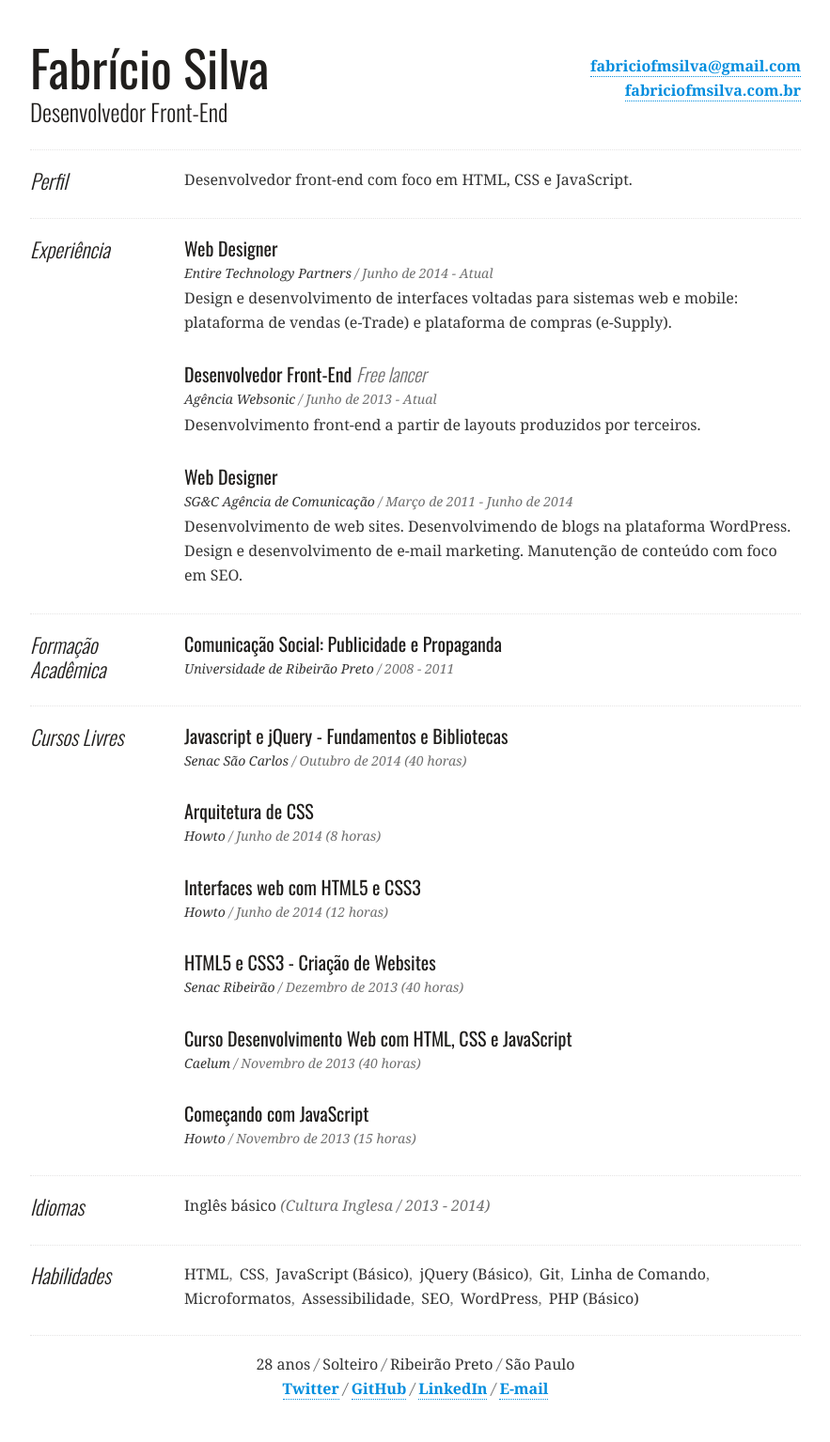
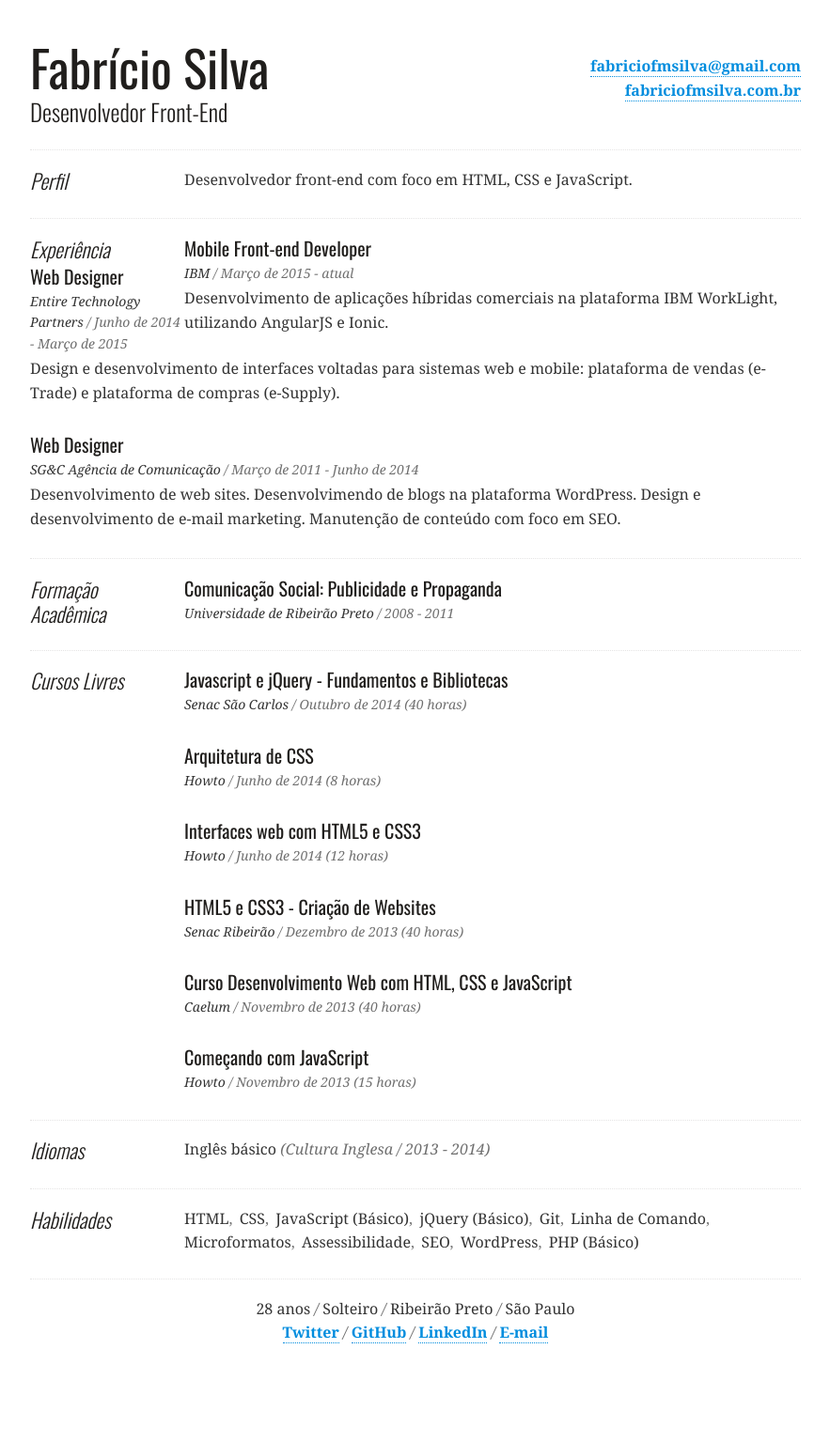
Before and after one commit to fabriciofmsilva/fabriciofmsilva.github.io, a Jekyll site: the page resume/index.html, which Jekyll copies as it is, in a window 1280 px wide. Shown: the whole page at 94% size, without its empty margins (198-1081 px from the left). Built offline with Jekyll 4.4.1, drawn with Linux system fonts in a browser that asks for light colours; after the commit the page ends 1475 px from its top, so only the background shows below that.

Commit message:
Update index.html

```diff
--- a/resume/index.html
+++ b/resume/index.html
@@ -235,14 +235,21 @@ width: 100%;
 
     <div class="content">
       <div class="item" itemprop="worksFor" itemscope itemtype="http://schema.org/Organization">
+        <h3>Mobile Front-end Developer</h3>
+          <p class="local"><em itemprop="name">IBM</em> <i>/ <time datetime="2015-03-02">Março de 2015</time> - atual</i></p>
+          <p itemprop="description">Desenvolvimento de aplicações híbridas comerciais na plataforma IBM WorkLight, utilizando AngularJS e Ionic.</p>
+        </div>
+      </div>
+
+      <div class="item" itemprop="worksFor" itemscope itemtype="http://schema.org/Organization">
         <h3>Web Designer</h3>
-        <p class="local"><em itemprop="name">Entire Technology Partners</em> <i>/ <time datetime="2011-03-01">Junho de 2014</time> - Atual</i></p>
+        <p class="local"><em itemprop="name">Entire Technology Partners</em> <i>/ <time datetime="2011-03-01">Junho de 2014</time> - Março de 2015</i></p>
         <p itemprop="description">Design e desenvolvimento de interfaces voltadas para sistemas web e mobile: plataforma de vendas (e-Trade) e plataforma de compras (e-Supply).</p>
       </div>
 
-      <div class="item" itemprop="worksFor" itemscope itemtype="http://schema.org/Organization">
+      <div class="item" itemprop="worksFor" itemscope itemtype="http://schema.org/Organization" style="display: none;">
         <h3>Desenvolvedor Front-End <i lang="en">Free lancer</i></h3>
-        <p class="local"><em itemprop="name">Agência Websonic</em> <i>/ <time datetime="2013-06-01">Junho de 2013</time> - Atual</i></p>
+        <p class="local"><em itemprop="name">Agência Websonic</em> <i>/ <time datetime="2013-06-01">Junho de 2013</time> - Março de 2015</i></p>
         <p itemprop="description">Desenvolvimento front-end a partir de layouts produzidos por terceiros.</p>
       </div>
 
@@ -251,13 +258,6 @@ width: 100%;
         <p class="local"><em itemprop="name">SG&amp;C Agência de Comunicação</em> <i>/ <time datetime="2011-03-01">Março de 2011</time> - Junho de 2014</i></p>
         <p itemprop="description">Desenvolvimento de web sites. Desenvolvimendo de blogs na plataforma WordPress. Design e desenvolvimento de e-mail marketing. Manutenção de conteúdo com foco em SEO. </p>
       </div>
-
-      <div class="item" itemprop="worksFor" itemscope itemtype="http://schema.org/Organization" style="display: none;">
-        <h3>Assistente de Arte Web</h3>
-        <p class="local"><em itemprop="name">TV Unaerp</em> <i>/ Abril de 2009 - Abril de 2011</i></p>
-        <p itemprop="description">Produção de peças publicitárias como: banners, cartazes e faixas; para a TV Unaerp. Manutenção do site com o CMS Joomla.</p>
-      </div>
-    </div>
   </section>
 
   <hr>
```
